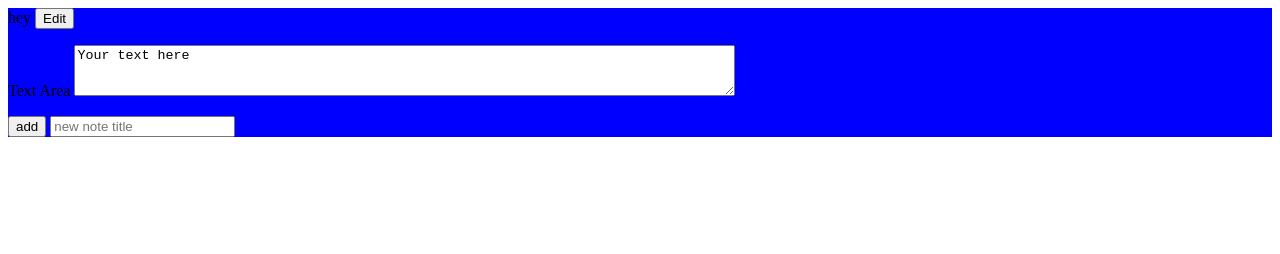
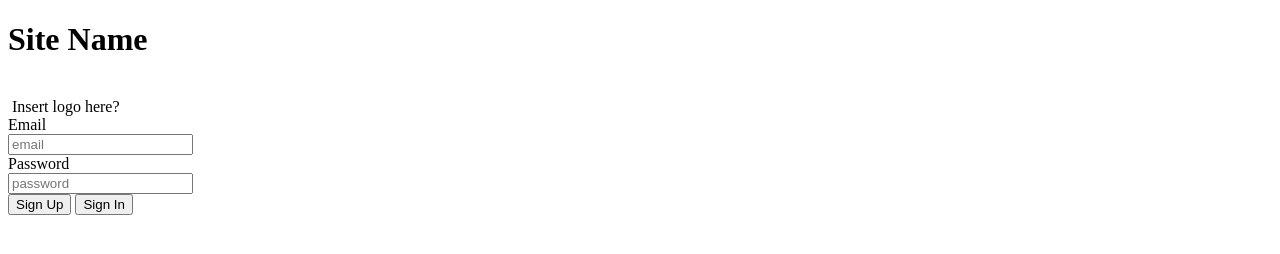
Before and after one commit to JacksonLei123/comp426Final, a website: page test.html in a window 1280 px wide. Drawn offline with Linux system fonts and the light colour scheme.

```diff
--- a/model.js
+++ b/model.js
@@ -81,6 +81,7 @@
 
 
 
+
     }
 
     async writeNote(notename, note) {
--- a/test.html
+++ b/test.html
@@ -6,23 +6,24 @@
     </head>
     <body>
 
-        <div id="root">
-
-            <div style = "background-color:blue">
-
-                <span>hey</span>
-                <button>Edit</button>
-                <p>
-                    <label>Text Area</label>
-                    <textarea id = "myTextArea"
-                            rows = "3"
-                            cols = "80">Your text here</textarea>
-                </p>
-
-                  <div> <button class = "addNotes"> add </button> <input class = "noteTitle" placeholder = "new note title"> </input></div>
+        <div class = "formContainer">
+            <div class="login">
+            <h1 class="title">Site Name</h1>
+            <br>
+            <img /> Insert logo here?
+            <div id = "header"></div>
+            <label class="subtitle is-3 has-text-weight-semibold">Email</label>
+            <br>
+            <input class="emailBox" type = "email" placeholder = "email" id = "email" />
+            <br>
+            <label class="subtitle is-3 has-text-weight-semibold">Password</label>
+            <br>
+            <input class="passwordBox" type = "password" placeholder = "password" id = "password"/>
+            <br>
+            <button class = "button signUp"> Sign Up</button>
+            <button class = "button signIn"> Sign In</button>
             </div>
-
-        </div>
+            </div>
     </body>
 
 </html>
```
Also changed, not shown: app.js (+5 -5 lines), index.html (+16 -8 lines), view.js (+58 -8 lines).
